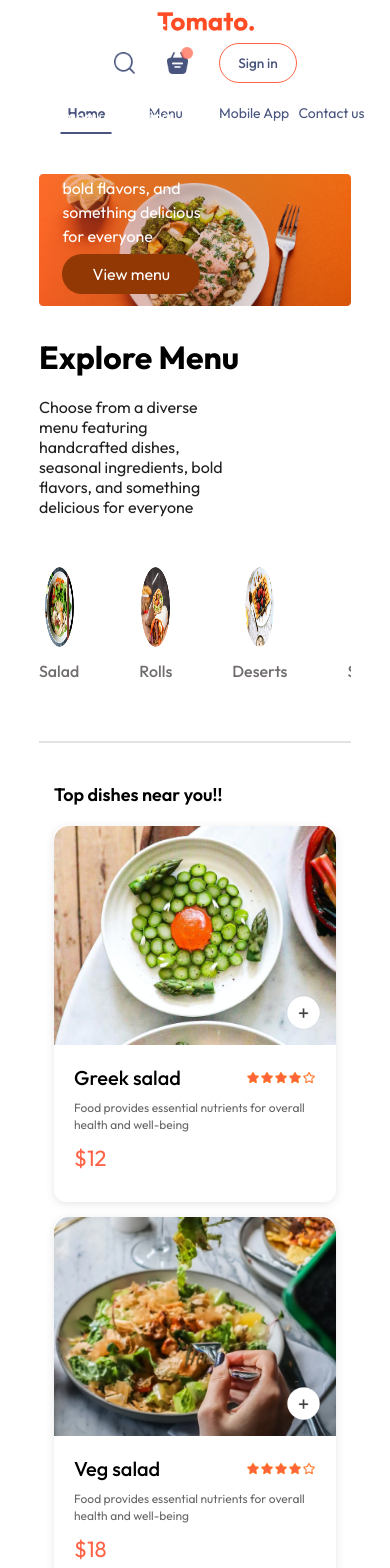
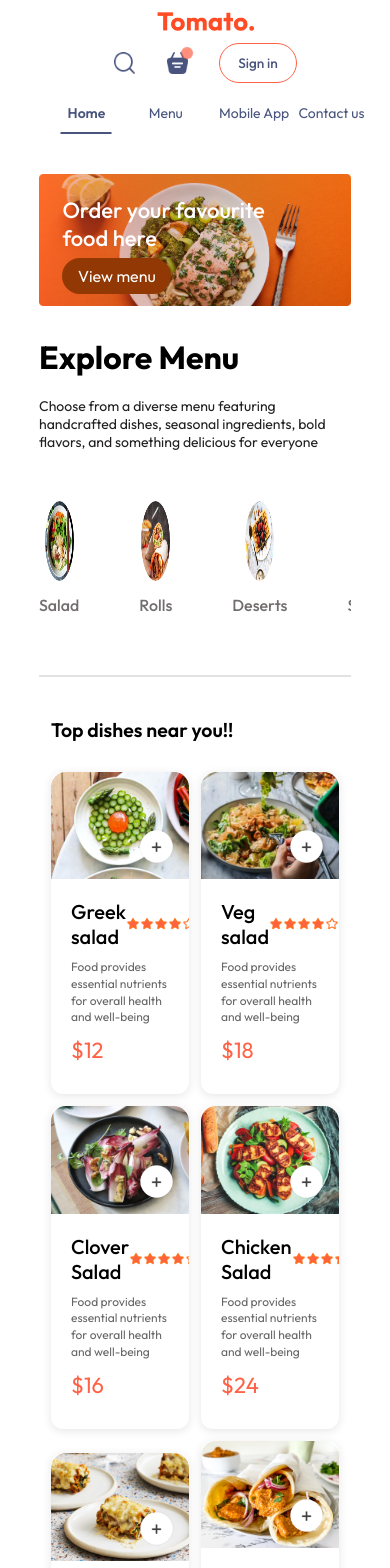
Before and after one commit to venkat-2006/Food-X, a React (Vite) app: page / in a window 390 px wide. Shown: the top 1568 px of the page. Built offline with nearby package versions, Linux system fonts and the light colour scheme.

Commit message:
responsive for all components

```diff
--- a/src/components/ExploreMenu/ExploreMenu.css
+++ b/src/components/ExploreMenu/ExploreMenu.css
@@ -56,3 +56,10 @@
     padding: 2px;
 
 }
+@media(max-width: 1050px){
+    .explore-menu-text{
+        max-width: 100%;
+        font-size: 14px;
+    }
+
+}
--- a/src/components/FoodDisplay/FoodDisplay.css
+++ b/src/components/FoodDisplay/FoodDisplay.css
@@ -1,31 +1,38 @@
 .food-display {
   margin-top: 30px;
   width: 100%;
-  padding: 0 clamp(10px, 3vw, 20px);
+  max-width: 100%;
+  padding: 0 20px;
+  box-sizing: border-box;
+  overflow-x: hidden;
 }
 
 .food-display h2 {
-  font-size: clamp(18px, 4vw, 28px);
+  font-size: clamp(18px, 5vw, 28px);
   font-weight: 600;
-  margin-bottom: clamp(15px, 3vw, 20px);
+  margin-bottom: 20px;
 }
 
 .food-display-list {
   display: grid;
-  grid-template-columns: repeat(auto-fill, minmax(clamp(250px, 40vw, 300px), 1fr));
-  gap: clamp(15px, 4vw, 30px);
-  margin-top: clamp(20px, 4vw, 30px);
+  grid-template-columns: repeat(auto-fit, minmax(min(280px, 100%), 1fr));
+  gap: 20px;
+  margin-top: 30px;
   width: 100%;
+  max-width: 100%;
+  box-sizing: border-box;
 }
 
-
+/* Food item container - prevent overflow */
 .food-display-list .food-item {
   width: 100%;
+  max-width: 100%;
   background: #fff;
   border-radius: 12px;
   overflow: hidden;
   box-shadow: 0 2px 10px rgba(0, 0, 0, 0.1);
   transition: all 0.3s ease;
+  box-sizing: border-box;
 }
 
 .food-display-list .food-item:hover {
@@ -33,16 +40,18 @@
   box-shadow: 0 8px 25px rgba(0, 0, 0, 0.15);
 }
 
-
+/* Images with proper aspect ratio - no overflow */
 .food-display-list .food-item > img:first-child,
 .food-display-list .food-image img {
   width: 100%;
+  max-width: 100%;
   aspect-ratio: 4/3;
   object-fit: cover;
   object-position: center;
   border-radius: 0;
   display: block;
   transition: transform 0.3s ease;
+  box-sizing: border-box;
 }
 
 .food-display-list .food-item:hover > img:first-child,
@@ -50,21 +59,25 @@
   transform: scale(1.03);
 }
 
-
+/* Rating stars - fixed sizing */
 .food-display-list .rating img,
 .food-display-list .stars img {
-  width: clamp(10px, 2.5vw, 14px) !important;
-  height: clamp(10px, 2.5vw, 14px) !important;
+  width: 12px !important;
+  height: 12px !important;
   object-fit: contain !important;
   border-radius: 0 !important;
   display: inline-block !important;
 }
 
-/* Tablet adjustments */
+/* Tablet - prevent horizontal overflow */
 @media (max-width: 768px) {
+  .food-display {
+    padding: 0 15px;
+  }
+
   .food-display-list {
-    grid-template-columns: repeat(auto-fill, minmax(clamp(200px, 45vw, 280px), 1fr));
-    gap: clamp(12px, 3vw, 20px);
+    grid-template-columns: repeat(auto-fit, minmax(min(240px, 100%), 1fr));
+    gap: 15px;
   }
 
   .food-display-list .food-item > img:first-child,
@@ -73,38 +86,15 @@
   }
 }
 
-
+/* Mobile phones - safe grid */
 @media (max-width: 480px) {
   .food-display {
-    padding: 0 15px;
+    padding: 0 12px;
   }
 
   .food-display-list {
-    grid-template-columns: repeat(auto-fill, minmax(160px, 1fr));
-    gap: 15px;
-  }
-
-  .food-display-list .food-item > img:first-child,
-  .food-display-list .food-image img {
-    aspect-ratio: 1/1;
-  }
-
-  .food-display-list .rating img,
-  .food-display-list .stars img {
-    width: 12px !important;
-    height: 12px !important;
-  }
-}
-
-/* Very small screens */
-@media (max-width: 360px) {
-  .food-display {
-    padding: 0 10px;
-  }
-
-  .food-display-list {
-    grid-template-columns: 1fr 1fr;
-    gap: 10px;
+    grid-template-columns: repeat(auto-fit, minmax(min(180px, 45%), 1fr));
+    gap: 12px;
   }
 
   .food-display-list .food-item > img:first-child,
@@ -119,14 +109,58 @@
   }
 }
 
+/* Very small screens - single column to prevent overflow */
+@media (max-width: 360px) {
+  .food-display {
+    padding: 0 10px;
+  }
 
-@media (max-width: 300px) {
   .food-display-list {
     grid-template-columns: 1fr;
+    gap: 10px;
+    max-width: calc(100vw - 20px);
+  }
+
+  .food-display-list .food-item {
+    max-width: 100%;
   }
 
   .food-display-list .food-item > img:first-child,
   .food-display-list .food-image img {
     aspect-ratio: 16/9;
+    width: 100%;
+  }
+
+  .food-display-list .rating img,
+  .food-display-list .stars img {
+    width: 8px !important;
+    height: 8px !important;
   }
 }
+
+/* Extra safety for very narrow screens */
+@media (max-width: 320px) {
+  .food-display {
+    padding: 0 8px;
+  }
+
+  .food-display-list {
+    max-width: calc(100vw - 16px);
+    gap: 8px;
+  }
+}
+
+/* Large screens - center content */
+@media (min-width: 1200px) {
+  .food-display {
+    max-width: 1200px;
+    margin-left: auto;
+    margin-right: auto;
+    padding: 0 40px;
+  }
+
+  .food-display-list {
+    grid-template-columns: repeat(auto-fit, minmax(300px, 1fr));
+    gap: 30px;
+  }
+}
--- a/src/components/Footer/Footer.css
+++ b/src/components/Footer/Footer.css
@@ -49,3 +49,15 @@
 
 
 }
+@media(max-width: 750px){
+    .footer-content{
+        display: flex;
+        flex-direction: column;
+        gap: 35px;
+    }
+    .footer-copyright{
+        text-align: center;
+    }
+
+
+}
--- a/src/components/Header/Header.css
+++ b/src/components/Header/Header.css
@@ -49,3 +49,28 @@
     cursor: pointer;
     transition: 0.3s;
 }
+@media(max-width: 1050px){
+
+
+
+    .header-contents{
+        max-width: 45%;
+
+    }
+
+}
+@media(max-width: 750px){
+
+
+
+    .header-contents{
+        max-width: 65%;
+    }
+    .header-contents p{
+      display: none;
+    }
+    .header-contents button{
+        padding: 2vw 4vw;
+    }
+
+}
```
